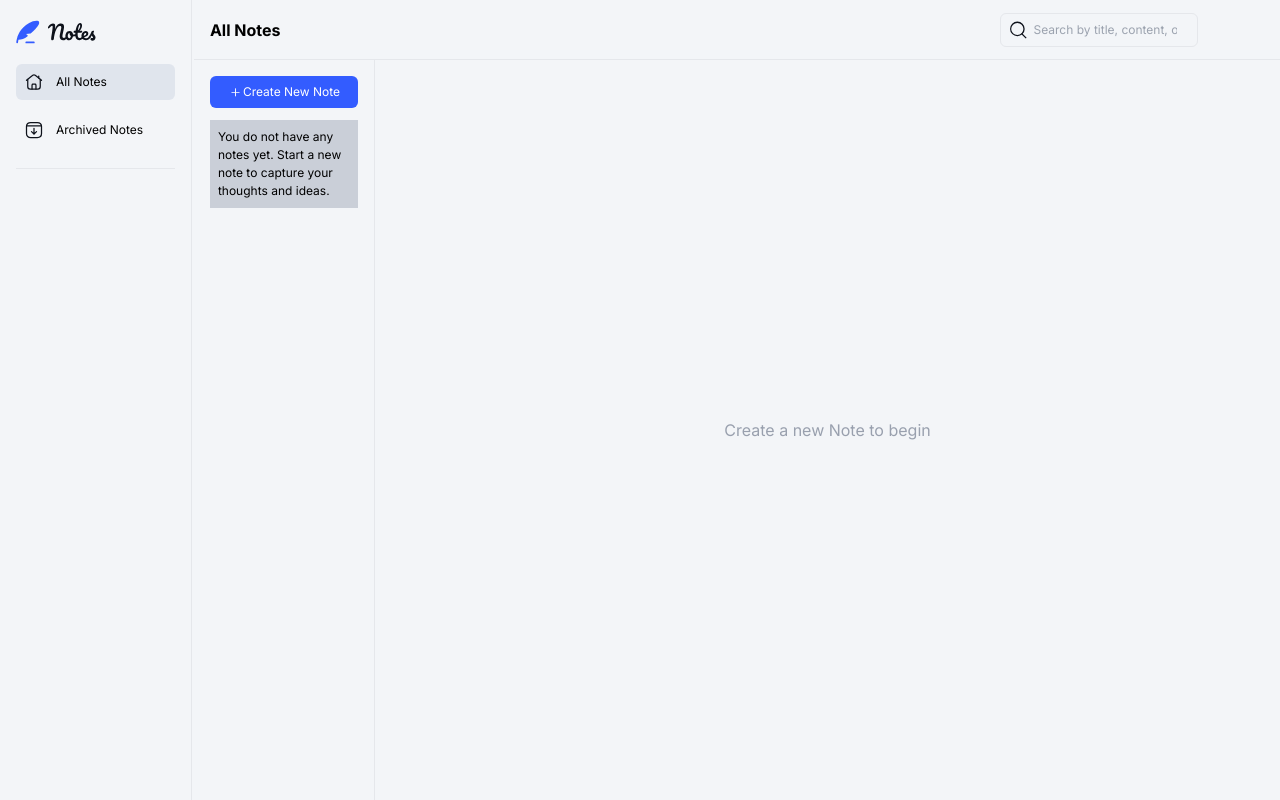
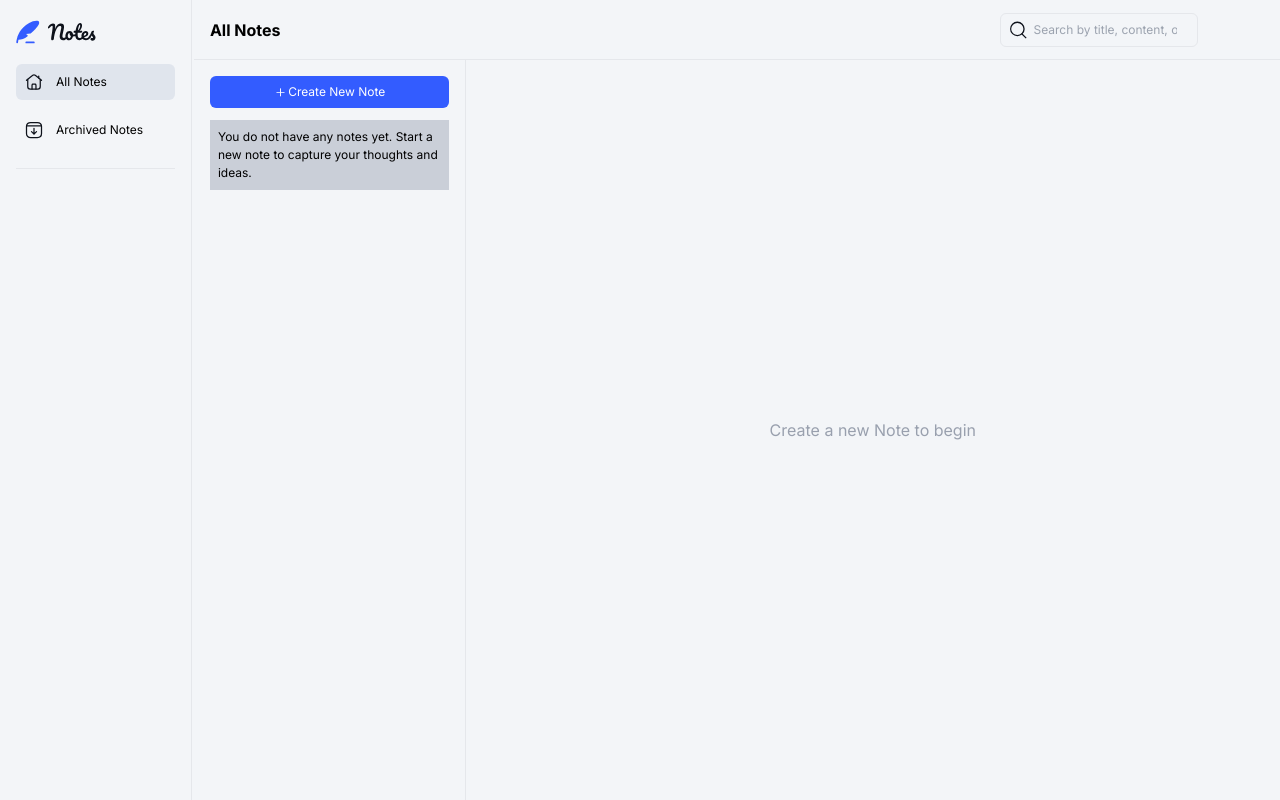
Before and after one commit to daniwex/note-app, a Next.js app: page /dashboard in a window 1280 px wide. Built offline with nearby package versions, Linux system fonts and the light colour scheme; no server answers.

Commit message:
made changes with creating a new note

```diff
--- a/src/app/dashboard/page.jsx
+++ b/src/app/dashboard/page.jsx
@@ -91,7 +91,7 @@ export default function Page() {
         </div>
       </div>
       <div className="sm:flex h-full" style={{ height: "calc(100vh - 60px)" }}>
-        <div className="w-full sm:block sm:basis-1/5 sm:border-r h-full">
+        <div className="w-full sm:block sm:basis-2/6 sm:border-r h-full">
           <div className="sm:flex flex-col p-4">
             <button
               className="text-xs rounded-full absolute bottom-14 right-5
```
